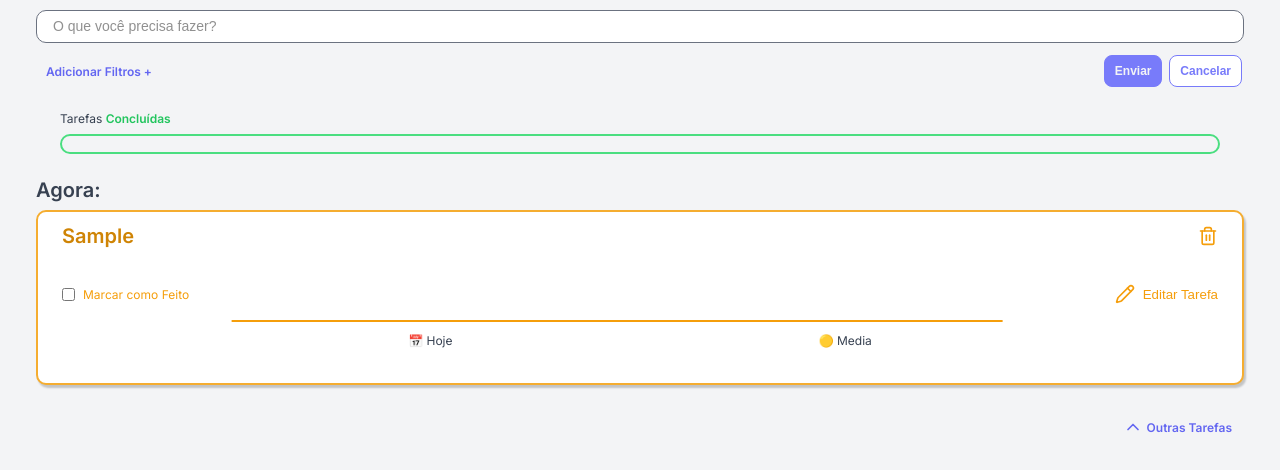
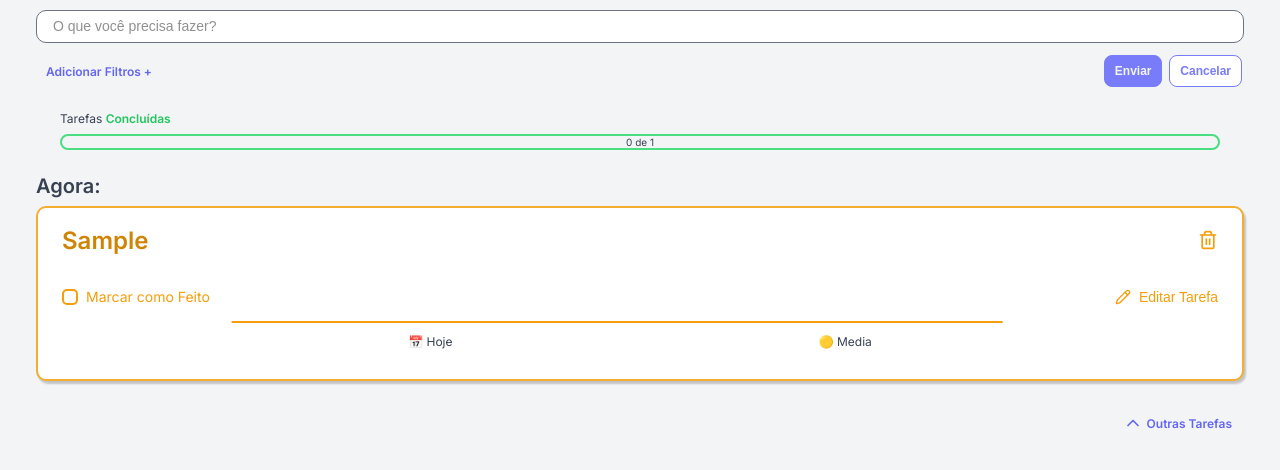
Before and after one commit to DevGabrielVictorCA/BinaList, a website: page index.html in a window 1280 px wide. Both pictures are taken after typing "Sample" into the empty fields and a click on the button "Enviar". Shown: the part 172-642 px from the top of the page. Drawn offline with nearby package versions, Linux system fonts and the light colour scheme.

Commit message:
feat: barra de progresso

```diff
--- a/assets/scripts/script.js
+++ b/assets/scripts/script.js
@@ -1,13 +1,14 @@
 // VÁRIAVEIS
 const campoTarefa = document.getElementById('campo-tarefa');
+const createTaskForm = document.querySelector('.S-formulario');
 const enviarTarefaBtn = document.getElementById('enviar-tarefa-btn');
 const cancelarBtn = document.getElementById('cancelar');
-
-const createTaskForm = document.querySelector('.S-formulario');
 
 const selectCategoria = document.getElementById('categorias');
 const selectData = document.getElementById('data-tarefa');
 const selectPrioridade = document.getElementById('prioridade');
+
+const barraProgressoConcluidas = document.getElementById('T-concluidas-barra');
 
 const addFiltrosBtn = document.getElementById('add-filtros-input');
 const filtragem = document.querySelector('.filtragem');
@@ -36,6 +37,18 @@ const scoreTarefa = {
 }
 
 // FUNÇÕES
+
+function barraDeProgresso(){
+    const tarefasConcluidas = arrayTarefas.filter(tarefa => tarefa.completo).length;
+    const quantidadeTarefas = arrayTarefas.length;
+    const tarefasCTexto = document.getElementById('T-concluidas-text');
+
+    const porcentagemConcluidas = (tarefasConcluidas / quantidadeTarefas) * 100;
+
+    barraProgressoConcluidas.style.width = `${porcentagemConcluidas}%`
+    tarefasCTexto.textContent = `${tarefasConcluidas} de ${quantidadeTarefas}`
+    // console.log(tarefasConcluidas);
+}
 
 function pegarIndexTarefa(id){ return arrayTarefas.findIndex(tarefa => tarefa.id === id); }
 
@@ -187,6 +200,7 @@ function filtragemTarefas(){
     });
 
     renderizarTarefas(filtrados);
+    barraDeProgresso()
 }
 
 function enviarTarefa(){
@@ -251,6 +265,7 @@ function cancelar(){
 
 function excluir(index){
     arrayTarefas.splice(index, 1);
+    createTaskForm.classList.remove('ativo');
     atualizarUI()
 }
 
@@ -266,11 +281,13 @@ function editar(li, index){
 
     enviarTarefaBtn.textContent = 'Atualizar'
     tarefaEmEdicao = index;
+    createTaskForm.classList.add('ativo');
     campoTarefa.focus();
 }
 
 function check (e, index){
     arrayTarefas[index].completo = e.target.checked;
+    createTaskForm.classList.remove('ativo');
     atualizarUI()
 }
 
@@ -279,13 +296,15 @@ function exibirInformacoes(li){
     const jaAtivo = li.classList.contains('ativo');
     tarefas.forEach(tarefa => tarefa.classList.remove('ativo'));
     if(!jaAtivo) li.classList.add('ativo');
+    createTaskForm.classList.remove('ativo');
 }
 
 function acoesTarefas(e){
     const li = e.target.closest('li');
-    const itemSelecionado = e.target.dataset.function;
+    const btn = e.target.closest('[data-function]');
+    const itemSelecionado = btn?.dataset.function;
 
-    if (!li || !itemSelecionado) return;
+    if (!li || !btn) return;
 
     const idItem = Number(li.dataset.id);
     const indexItem = pegarIndexTarefa(idItem);
@@ -336,7 +355,6 @@ filtragem.addEventListener('change', (e)=>{
 
 campoTarefa.addEventListener('focus', () => {
     createTaskForm.classList.add('ativo');
-    // console.log('ativo')
 });
 
 //LUCIDE ICONS
--- a/assets/style.css
+++ b/assets/style.css
@@ -177,7 +177,7 @@ body {
     border: none;
     background: transparent;
     outline: none;
-    font-size: var(--size-small);
+    font-size: var(--size-caption);
     font-weight: var(--medium);
     text-align: center;
     color: var(--text-color-400);
@@ -272,9 +272,7 @@ label[for="mostrar-todas-btn"] {
    TAREFAS CONCLUÍDAS
 ========================= */
 
-.S-tarefas-concluidas {
-    margin: 2.4rem;
-}
+.S-tarefas-concluidas { margin: 2.4rem; }
 
 #TC-text {
     font-size: var(--size-caption);
@@ -287,12 +285,36 @@ label[for="mostrar-todas-btn"] {
     color: var(--green-300);
 }
 
-#T-concluidas-line {
+#T-concluidas-linha {
+    display: flex;
+    justify-content: start;
+    align-items: center;
     width: 100%;
-    height: 2rem;
+    height: 1.6rem;
     margin-top: 0.8rem;
     border: 0.2rem solid var(--green-line);
     border-radius: 3.2rem;
+    overflow: hidden;
+    padding: .2rem;
+    position: relative;
+}
+
+#T-concluidas-barra{
+    height: 100%;
+    border-radius: 3.2rem;
+    background-color: var(--green-line);
+    transition: width .3s ease-in-out;
+}
+
+#T-concluidas-text{
+    position: absolute;
+    left: 50%;
+    transform: translateX(-50%);
+    text-align: center;
+    z-index: 10;
+    color: var(--text-color-400);
+    font-weight: var(--regular);
+    /* font-size: var(--size-caption); */
 }
 
 /* =========================
@@ -309,12 +331,18 @@ li.tarefa-destaque .tarefa-titulo {
     min-height: 17.5rem;
 }
 
-li.tarefa-destaque .info-filtros{ padding-bottom: 2.4rem; }
-
 #T-destaque-title{
     font-size: var(--size-h3);
     font-weight: var(--semibold);
     color: var(--text-color-400);
+}
+
+li.tarefa-destaque .info-principais{ margin-top: .8rem;}
+li.tarefa-destaque .info-filtros{ padding-bottom: 2.4rem; }
+
+li.tarefa-destaque .tarefa-titulo{
+    font-size: var(--size-h2);
+    font-weight: var(--semibold);
 }
 
 .acoes-t-destaque {
@@ -324,7 +352,57 @@ li.tarefa-destaque .info-filtros{ padding-bottom: 2.4rem; }
     padding: 2.4rem 2.4rem 1.6rem;
 }
 
-label[for="check-td"]{ font-size: var(--size-caption); }
+.checkbox.destaque .check-legenda,
+.editar-tarefa-btn{
+    font-size: var(--size-small);
+    font-weight: var(--regular);
+}
+
+.editar-tarefa-btn.destaque svg{
+    width: 1.6rem;
+    height: 1.6rem;
+    pointer-events: none;
+}
+
+.checkbox{
+    display: flex;
+    align-items: center;
+    gap: .8rem;
+    cursor: pointer;
+}
+
+.checkbox input{
+    position: absolute;
+    opacity: 0;
+}
+
+.box{
+    display: inline-block;
+    width: 1.6rem;
+    height: 1.6rem;
+    border: .2rem solid;
+    border-radius: .5rem;
+    position: relative;
+    transition: all .2s ease;
+}
+
+.checkbox input:checked + .box{ border-color: var(--green-300);}
+
+li.p-alta .checkbox .box{ border-color: var(--red-200);}
+li.p-media .checkbox .box{ border-color: var(--yellow-200);}
+li.p-baixa .checkbox .box{ border-color: var(--blue-200);}
+
+.checkbox input:checked + .box::after{
+    content: '';
+    position: absolute;
+    left: .35rem;
+    top: 0;
+    width: .3rem;
+    height: .8rem;
+    border: solid var(--green-300);
+    border-width: 0 .2rem .2rem 0;
+    transform: rotate(45deg);
+}
 
 .check-d,
 .editar-tarefa-btn.destaque{
@@ -337,6 +415,7 @@ label[for="check-td"]{ font-size: var(--size-caption); }
     background-color: transparent;
 }
 
+li.tarefa-destaque .checkbox.normal,
 li.tarefa-destaque .editar-tarefa-btn{ display: none; }
 
 /* Estados da tarefa destaque */
@@ -344,8 +423,6 @@ li.tarefa-destaque .editar-tarefa-btn{ display: none; }
 li.tarefa-destaque .acoes-t-destaque,
 li.tarefa-destaque .check-tarefa-input.destaque,
 li.tarefa-destaque .editar-tarefa-btn.destaque { display: flex; }
-
-li.tarefa-destaque .check-tarefa-input { display: none; }
 
 li.tarefa-destaque .tarefa-titulo {
     transform: translateX(0);
@@ -361,13 +438,13 @@ li.tarefa-destaque.p-alta  { border: 0.2rem solid var(--red-100); }
 li.tarefa-destaque.p-media { border: 0.2rem solid var(--yellow-100); }
 li.tarefa-destaque.p-baixa { border: 0.2rem solid var(--blue-100); }
 
-li.tarefa-destaque.p-alta label[for="check-td"],
+li.tarefa-destaque.p-alta .checkbox.destaque .check-legenda,
 li.tarefa-destaque.p-alta .editar-tarefa-btn.destaque{ color: var(--red-200); }
 
-li.tarefa-destaque.p-media label[for="check-td"],
+li.tarefa-destaque.p-media .checkbox.destaque .check-legenda,
 li.tarefa-destaque.p-media .editar-tarefa-btn.destaque{ color: var(--yellow-200); }
 
-li.tarefa-destaque.p-baixa label[for="check-td"],
+li.tarefa-destaque.p-baixa .checkbox.destaque .check-legenda,
 li.tarefa-destaque .editar-tarefa-btn.destaque{ color: var(--blue-200); }
 
 
@@ -403,7 +480,6 @@ li.tarefa-destaque .info-filtros::before {
     border-radius: 1.6rem;
     font-weight: var(--semibold);
     font-size: var(--size-caption);
-    /* border: .1rem, solid red; */
 }
 
 .checkboxes-tarefas label svg{
@@ -432,12 +508,14 @@ ul {
 }
 
 li {
+    display: flex;
+    flex-direction: column;
+    align-items: stretch;
     position: relative;
     list-style: none;
     border-radius: 1rem;
     background-color: var(--high-bg-color);
     box-shadow: 0.2rem 0.3rem 0.2rem rgba(0, 0, 0, 0.2);
-
     max-height: 4.8rem;
     overflow: hidden;
     transition: all 0.1s ease-in-out;
@@ -509,8 +587,7 @@ svg { pointer-events: none; }
     background-color: transparent;
 }
 
-.tarefa-acoes button svg,
-.editar-tarefa-btn.destaque svg{
+.tarefa-acoes button svg{
     width: 2rem;
     height: 2rem;
 }
@@ -560,9 +637,7 @@ li.p-baixa .t-item-prioridade::before { content: "🔵 "; }
 ========================= */
 
 .editar-tarefa-btn { opacity: 0; }
-
 li.ativo .editar-tarefa-btn { opacity: 1; }
-
 
 /* =========================
    PRIORIDADES
@@ -571,66 +646,42 @@ li.ativo .editar-tarefa-btn { opacity: 1; }
 /* ALTA */
 
 li.p-alta::before,
-li.p-alta.ativo .info-filtros::before {
-    background-color: var(--red-200);
-}
+li.p-alta.ativo .info-filtros::before { background-color: var(--red-200); }
 
-li.p-alta .tarefa-titulo {
-    color: var(--red-300);
-}
+li.p-alta .tarefa-titulo { color: var(--red-300); }
 
 li.p-alta .tarefa-acoes button svg,
-li.p-alta .acoes-t-destaque button svg {
-    color: var(--red-200);
-}
-
+li.p-alta .acoes-t-destaque button svg { color: var(--red-200); }
 
 /* MÉDIA */
 
 li.p-media::before,
-li.p-media.ativo .info-filtros::before {
-    background-color: var(--yellow-200);
-}
+li.p-media.ativo .info-filtros::before { background-color: var(--yellow-200); }
 
-li.p-media .tarefa-titulo {
-    color: var(--yellow-300);
-}
+li.p-media .tarefa-titulo { color: var(--yellow-300); }
 
 li.p-media .tarefa-acoes button svg,
-li.p-media .acoes-t-destaque button svg {
-    color: var(--yellow-200);
-}
+li.p-media .acoes-t-destaque button svg { color: var(--yellow-200); }
 
 
 /* BAIXA */
 
 li.p-baixa::before,
-li.p-baixa.ativo .info-filtros::before {
-    background-color: var(--blue-200);
-}
+li.p-baixa.ativo .info-filtros::before { background-color: var(--blue-200); }
 
-li.p-baixa .tarefa-titulo {
-    color: var(--blue-300);
-}
+li.p-baixa .tarefa-titulo { color: var(--blue-300); }
 
 li.p-baixa .tarefa-acoes button svg,
-li.p-baixa .acoes-t-destaque button svg {
-    color: var(--blue-200);
-}
-
+li.p-baixa .acoes-t-destaque button svg { color: var(--blue-200); }
 
 /* =========================
    CONCLUÍDO
 ========================= */
 
-li.p-concluido {
-    background-color: var(--green-100);
-}
+li.p-concluido { background-color: var(--green-100); }
 
 li.p-concluido::before,
-li.p-concluido.ativo .info-filtros::before {
-    background-color: var(--green-300);
-}
+li.p-concluido.ativo .info-filtros::before { background-color: var(--green-300); }
 
 li.p-concluido .tarefa-titulo {
     color: var(--green-400);
--- a/index.html
+++ b/index.html
@@ -83,8 +83,9 @@
         <section class="S-tarefas-concluidas">
             <p id="TC-text">Tarefas <span>Concluídas</span></p>
 
-            <div id="T-concluidas-line">
+            <div id="T-concluidas-linha">
                 <div id="T-concluidas-barra"></div>
+                <span id="T-concluidas-text"></span>
             </div>
         </section>
 
@@ -154,7 +155,11 @@
         <template class="template-tarefa">
             <li>
                 <div class="info-principais">
-                    <input type="checkbox" class="check-tarefa-input" data-function="check">
+                    <!-- <input type="checkbox" class="check-tarefa-input" data-function="check"> -->
+                    <label class="checkbox normal">
+                            <input type="checkbox" class="check-tarefa-input destaque" data-function="check" id="check-td">
+                            <span class="box"></span>
+                    </label>
                     <h2 class="tarefa-titulo" data-function="info"></h2>
 
                     <div class="tarefa-acoes">
@@ -170,8 +175,14 @@
 
                 <div class="acoes-t-destaque">
                     <div class="check-d">
-                        <input type="checkbox" class="check-tarefa-input destaque" data-function="check" id="check-td">
-                        <label for="check-td">Marcar como Feito</label>
+                        <!-- <input type="checkbox" class="check-tarefa-input destaque" data-function="check" id="check-td">
+                        <label for="check-td">Marcar como Feito</label> -->
+
+                        <label class="checkbox destaque">
+                            <input type="checkbox" class="check-tarefa-input destaque" data-function="check" id="check-td">
+                            <span class="box"></span>
+                            <span class="check-legenda">Marcar como Feito</span>
+                        </label>
                     </div>
 
                     <button class="editar-tarefa-btn destaque" data-function="editar">
```
